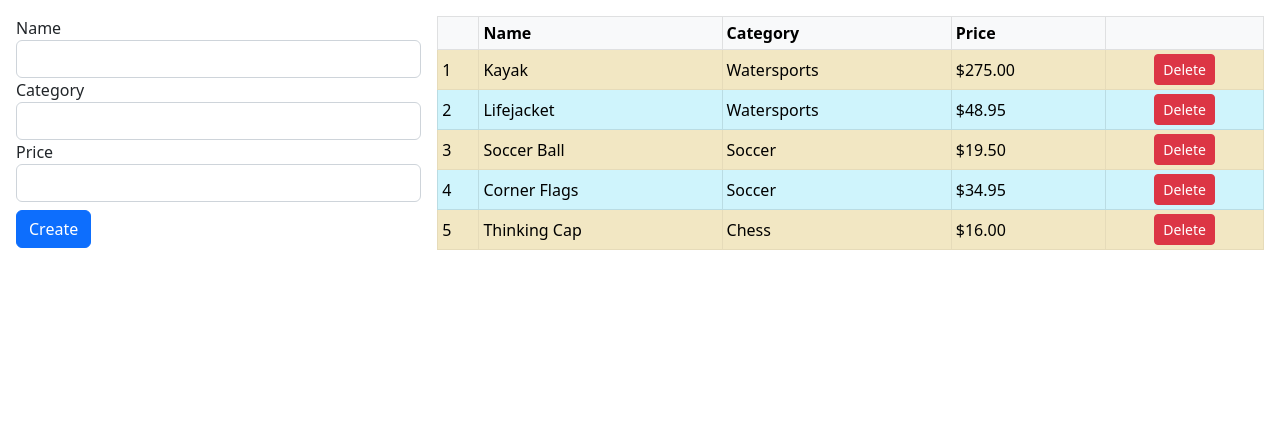
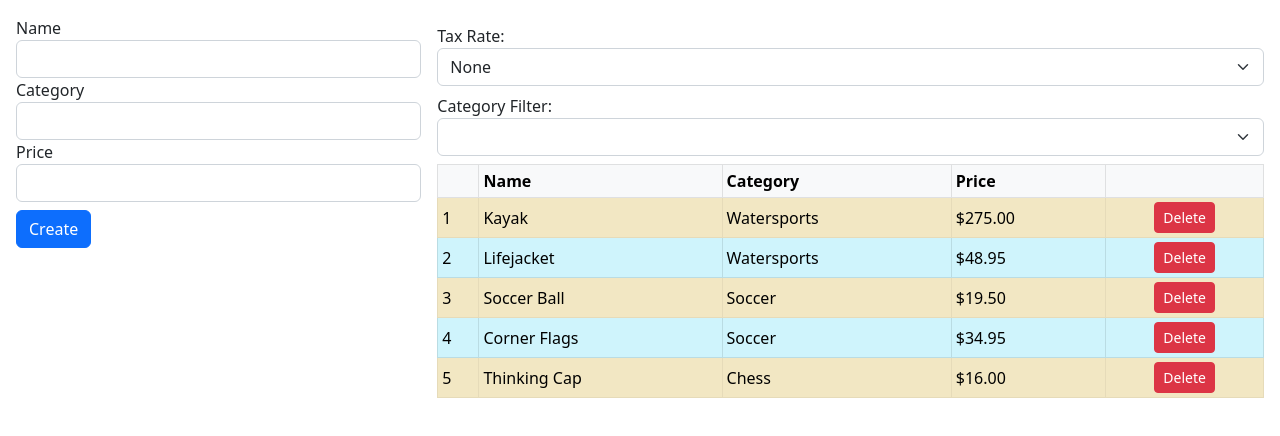
Before and after one commit to AslanHalil/AngularExample, an Angular app: page / in a window 1280 px wide. Shown: the top 436 px of the page. Built offline with nearby package versions, Linux system fonts and the light colour scheme.

Commit message:
listing 17.13

```diff
--- a/src/app/app.module.ts
+++ b/src/app/app.module.ts
@@ -14,13 +14,14 @@ import {ProductTableComponent} from "./productTable.component";
 import {ProductFormComponent} from "./productForm.component";
 import {PaToggleView} from "./toggleView.component";
 import {PaAddTaxPipe} from "./addTax.pipe";
+import {PaCategoryFilterPipe} from "./categoryFilter.pipe";
 
 @NgModule({
   declarations: [
     ProductComponent, PaAttrDirective, PaModel, PaStructureDirective,
     PaIteratorDirective, PaCellColor, PaCellColorSwitcher,
     ProductTableComponent, ProductFormComponent, PaToggleView,
-    PaAddTaxPipe
+    PaAddTaxPipe, PaCategoryFilterPipe
   ],
   imports: [
     BrowserModule,
--- /dev/null
+++ b/src/app/categoryFilter.pipe.ts
@@ -0,0 +1,17 @@
+import {Pipe} from "@angular/core";
+import {Product} from "./product.model";
+
+@Pipe({
+  name: "filter",
+  pure: false
+})
+export class PaCategoryFilterPipe {
+  transform(products: Product[] | undefined,
+            category: string | undefined): Product[] {
+    if (products == undefined) {
+      return [];
+    }
+    return category == undefined ?
+      products : products.filter(p => p.category == category);
+  }
+}
--- a/src/app/productTable.component.html
+++ b/src/app/productTable.component.html
@@ -1,3 +1,21 @@
+<div class="my-2">
+  <label>Tax Rate:</label>
+  <select class="form-select" [value]="taxRate || 0"
+          (change)="taxRate=$any($event).target.value">
+    <option value="0">None</option>
+    <option value="10">10%</option>
+    <option value="20">20%</option>
+    <option value="50">50%</option>
+  </select>
+</div>
+<div class="my-2">
+  <label>Category Filter:</label>
+  <select class="form-select" [(ngModel)]="categoryFilter">
+    <option>Watersports</option>
+    <option>Soccer</option>
+    <option>Chess</option>
+  </select>
+</div>
 <table class="table table-sm table-bordered table-striped">
   <thead class="table-light">
   <tr>
@@ -9,7 +27,8 @@
   </tr>
   </thead>
   <tbody>
-  <tr *paFor="let item of Products(); let i = index; let odd = odd;
+  <tr *paFor="let item of Products() | filter:categoryFilter;
+ let i = index; let odd = odd;
  let even = even"
       [class.table-info]="odd"
       [class.table-warning]="even"
@@ -17,7 +36,7 @@
     <td>{{i + 1}}</td>
     <td>{{item.name}}</td>
     <td>{{item.category}}</td>
-    <td>{{item.price | currency:"USD":"symbol" }}</td>
+    <td>{{item.price | addTax:(taxRate || 0) | currency:"USD":"symbol" }}</td>
     <td class="text-center">
       <button class="btn btn-danger btn-sm"
               (click)="deleteProduct(item.id)">
```
